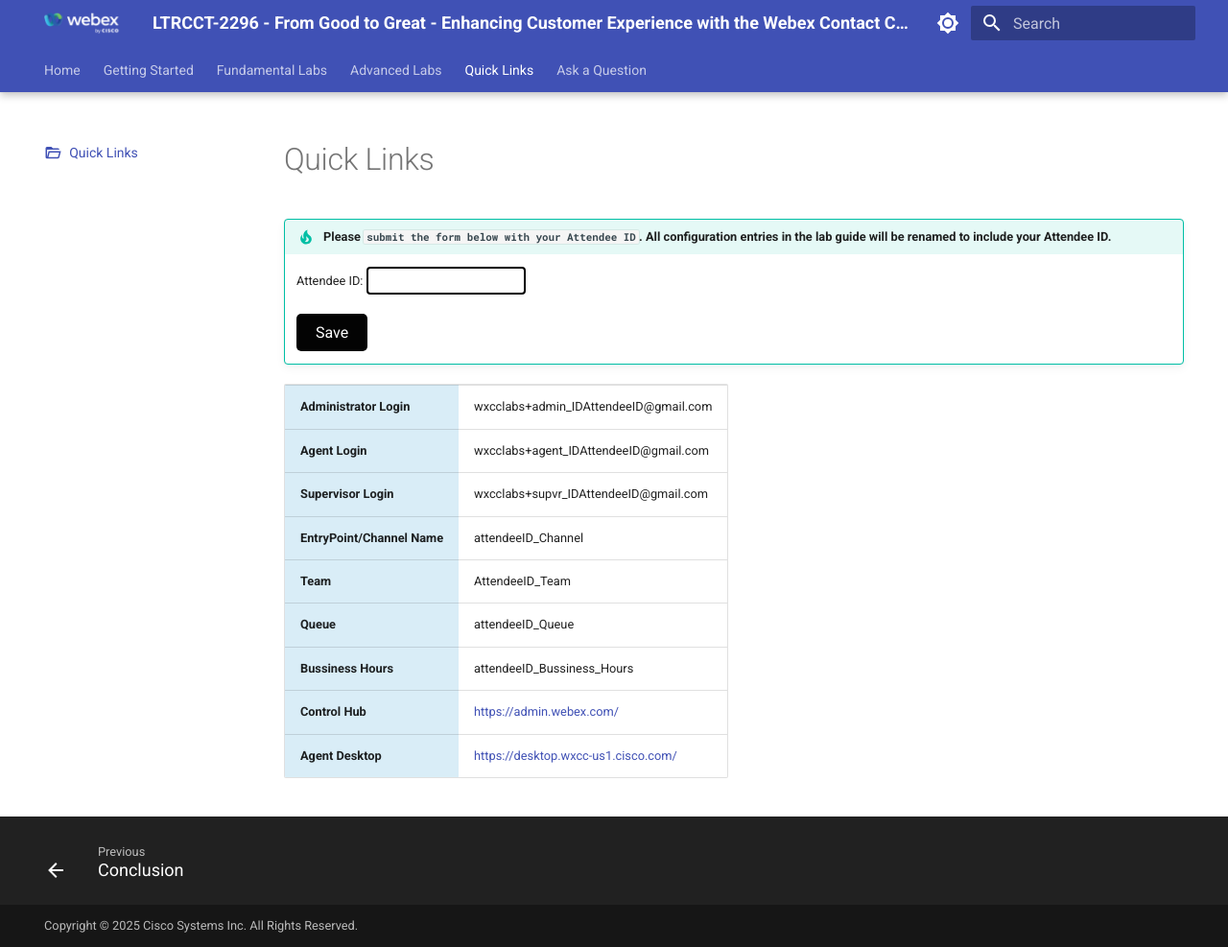
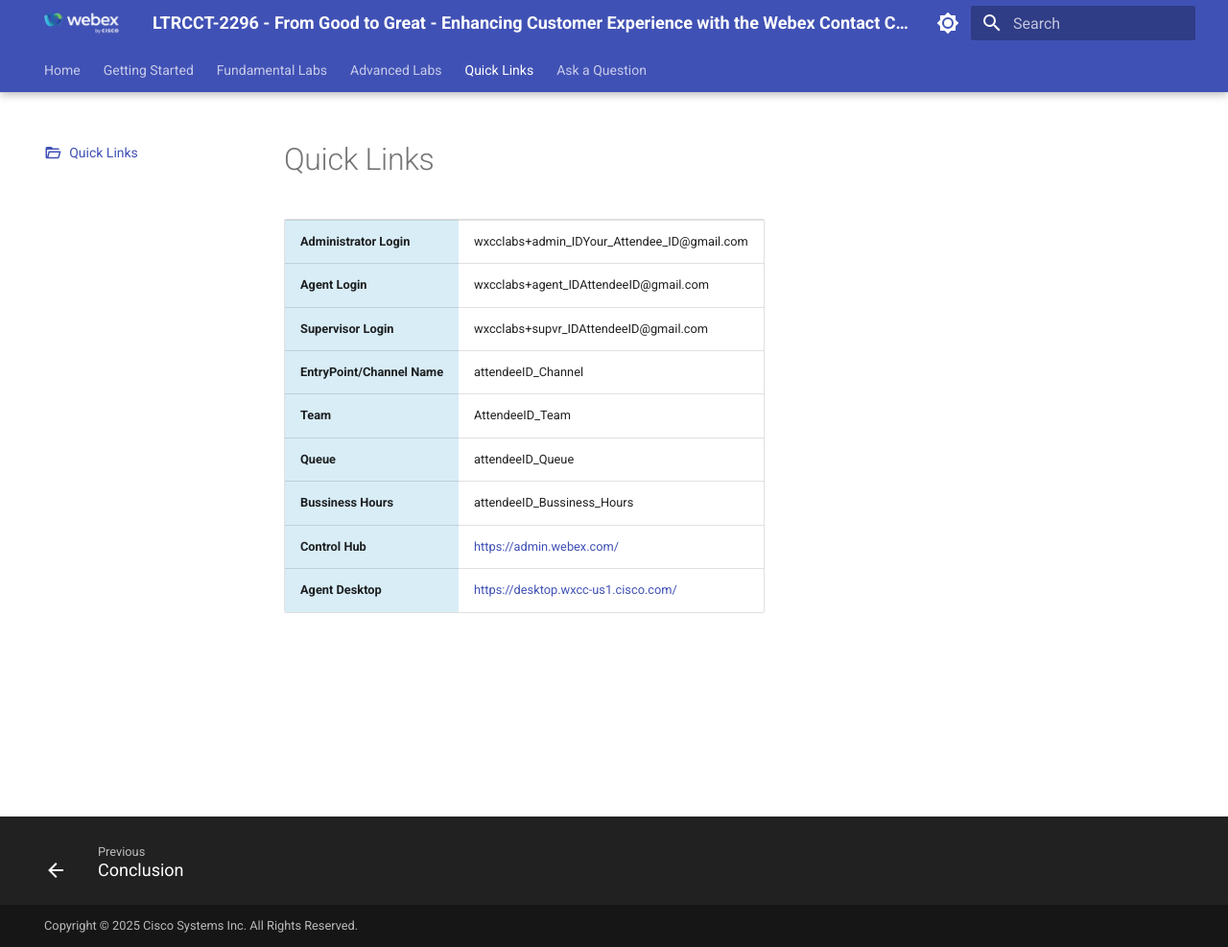
Before and after one commit to dbokatov/LTRCCT-TEST, an MkDocs documentation site: the page built from docs/quicklinks.md, in a window 1280 px wide and 987 px high. Shown: the whole window at 96% size. Built offline with MkDocs 1.6.1 and Material for MkDocs 9.7.7, drawn with Linux system fonts in a browser that asks for light colours.

Commit message:
Update quicklinks.md

```diff
--- a/docs/quicklinks.md
+++ b/docs/quicklinks.md
@@ -9,43 +9,11 @@
 ---
 
 
-<script>
-    function update(){them = Array.from(document.querySelectorAll("input")).reduce((acc, input) => ({...acc, [input.id + "_out"] : input.value}),{});
-   Object.entries(them).forEach((entry) => {
-    Array.from(document.getElementsByClassName(entry[0])).forEach((element,index) =>
-    {
-      console.log(document.getElementsByClassName(entry[0])[index].innerHTML);
-      document.getElementsByClassName(entry[0])[index].innerHTML = entry[1];
-    })})
-
-  event.preventDefault()
-   if(document.forms["attendee-form"][1].value != "Your_Attendee_ID"){
-    localStorage.setItem("attendeeID",document.forms["attendee-form"][1].value)
-  }
-  }
-</script>
-
-!!! tip "Please **`submit the form below with your Attendee ID`**. All configuration entries in the lab guide will be renamed to include your Attendee ID."
-
-    <script>
-    document.forms["attendee-form"][1].value = localStorage.getItem("attendeeID") || "Your Attendee ID";
-    update();
-    </script>
-    <form id="attendee-form">
-    <label for="attendee">Attendee ID:</label>
-    <input type="text" id="attendee" name="attendee" onChange="update()" style="border: 2px solid black; padding: 5px; border-radius: 4px; background-color: white;"><br>
-    <br>
-    <button type="button" onclick="update()" style="background-color:rgb(3, 3, 3); color: white; padding: 10px 20px; border: none; border-radius: 5px; cursor: pointer; font-size: 16px;">Save</button>
-    </form>
-    <script>
-    document.forms["attendee-form"][1].value = localStorage.getItem("attendeeID") || "Your Attendee ID";
-    update();
-    </script>
 
 <table>
   <tr>
     <td style="background-color: #d9edf7; font-weight: bold;">Administrator Login</td>
-    <td>wxcclabs+admin_ID<w class = "attendee_out">AttendeeID</w>@gmail.com</td>
+    <td><span class="attendee-id-container">wxcclabs+admin_ID<span class="attendee-id-placeholder" data-prefix="wxcclabs+admin_ID" data-suffix="@gmail.com">Your_Attendee_ID</span>@gmail.com<span class="copy"></span></span></td>
   </tr>
   <tr>
     <td style="background-color: #d9edf7; font-weight: bold;">Agent Login</td>
```
